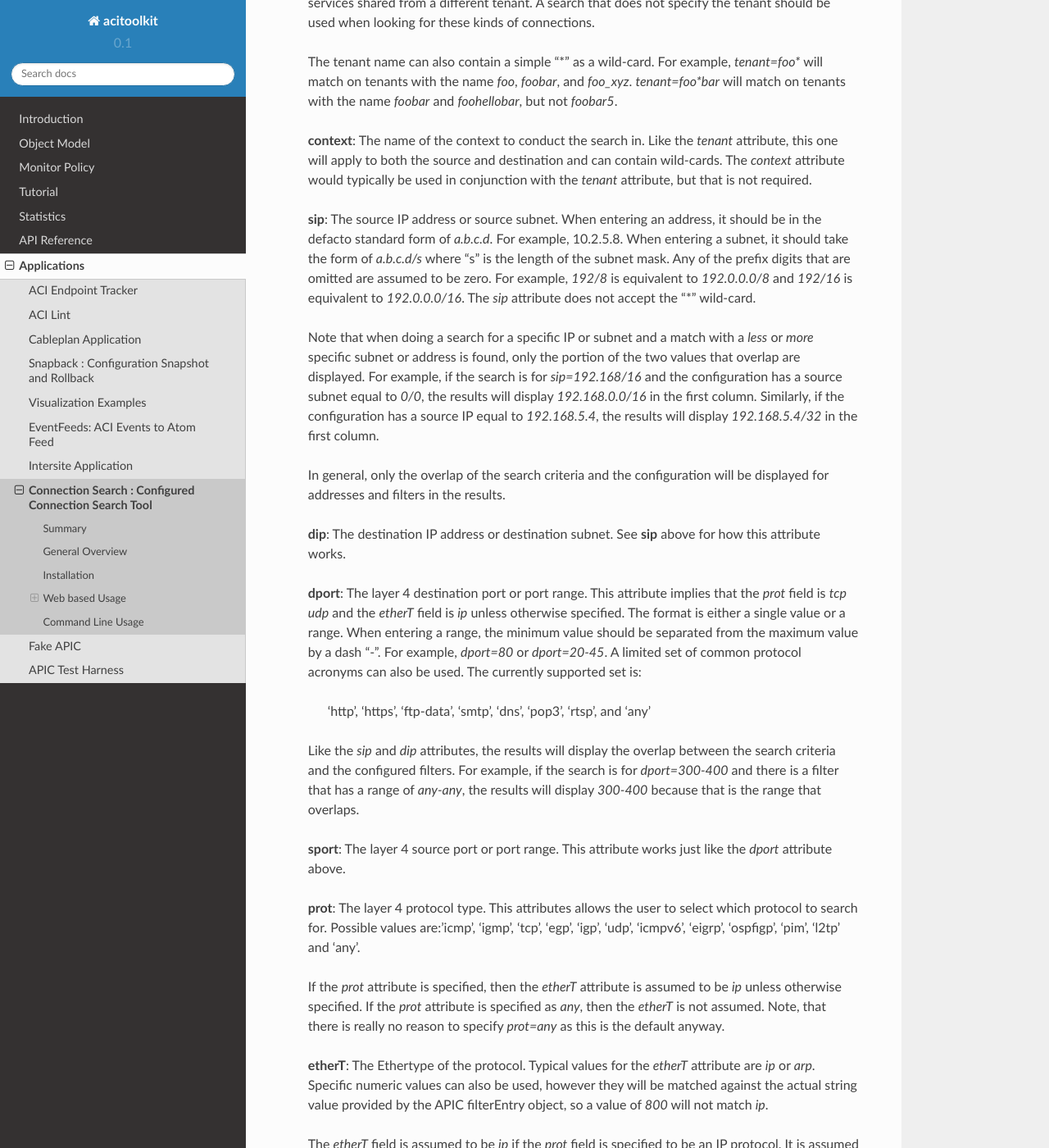
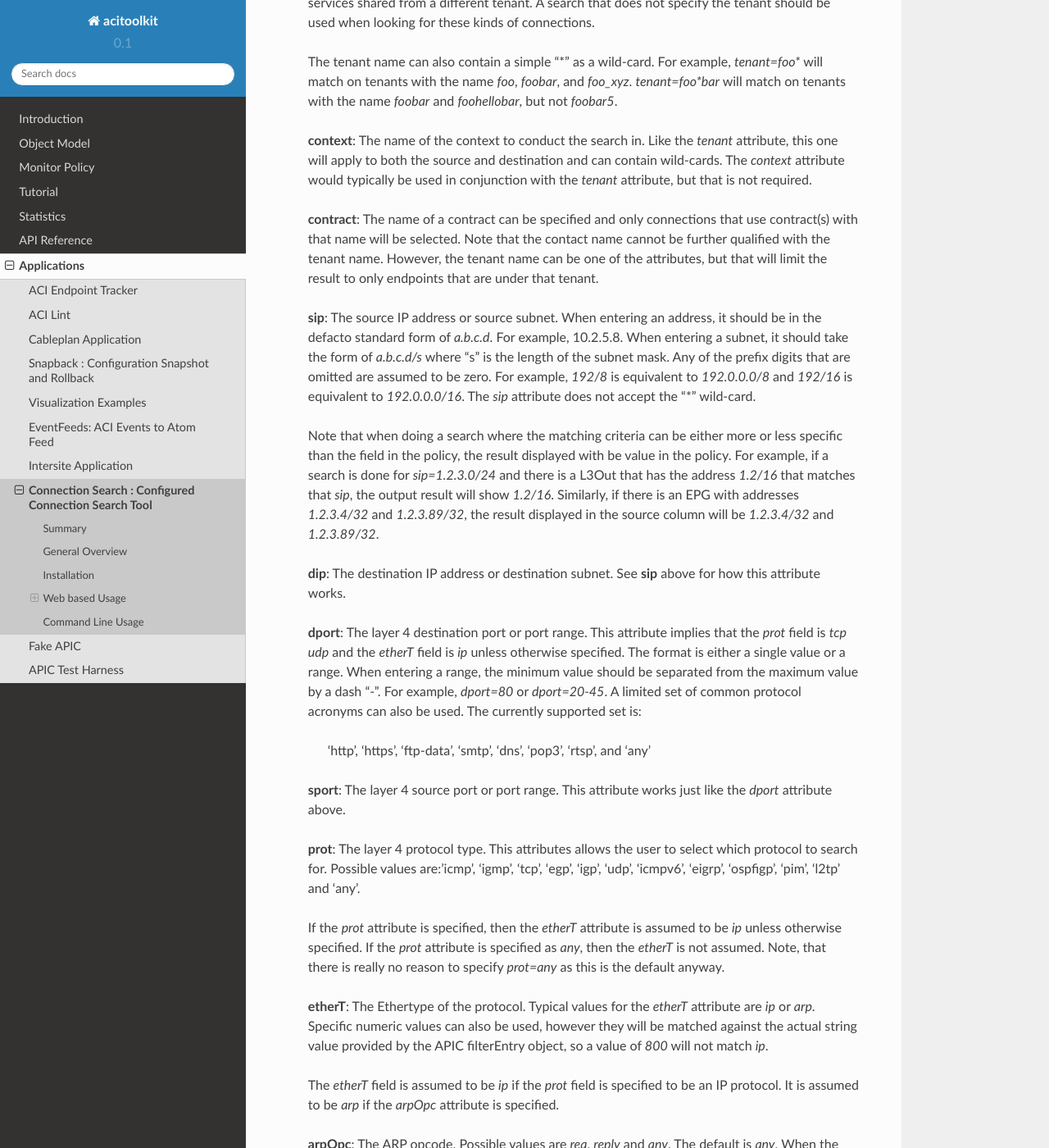
Before and after one commit to datacenter/acitoolkit, a Sphinx documentation site: the page built from docs/source/connectionsearch.rst, in a window 1280 px wide and 1400 px high, scrolled down 3798 px. Shown: the whole window at 82% size. Built offline with Sphinx 7.4.7 and the Read the Docs theme 2.0.0, drawn with Linux system fonts in a browser that asks for light colours; some of the changed text lies outside the part shown.

Commit message:
Updated docs to reflect contract search and reports now give full results, not just overlap.

```diff
--- a/docs/source/connectionsearch.rst
+++ b/docs/source/connectionsearch.rst
@@ -138,20 +138,22 @@ The Attributes are as follows:
     attribute would typically be used in conjunction with the *tenant* attribute, but that is not
     required.
 
+    **contract**: The name of a contract can be specified and only connections that use contract(s) with that
+    name will be selected.  Note that the contact name cannot be further qualified with the tenant name.  However,
+    the tenant name can be one of the attributes, but that will limit the result to only endpoints that are
+    under that tenant.
+
     **sip**: The source IP address or source subnet.  When entering an address, it should be in the defacto
     standard form of *a.b.c.d*.  For example, 10.2.5.8.  When entering a subnet, it should take the form
     of *a.b.c.d/s* where "s" is the length of the subnet mask.  Any of the prefix digits that are omitted are
     assumed to be zero.  For example, *192/8* is equivalent to *192.0.0.0/8* and *192/16* is equivalent to
     *192.0.0.0/16*.  The *sip* attribute does not accept the "*" wild-card.
 
-    Note that when doing a search for a specific IP or subnet and a match with a *less* or *more* specific subnet
-    or address is found, only the portion of the two values that overlap are displayed. For example, if the search
-    is for *sip=192.168/16* and the configuration has a source subnet equal to *0/0*, the results will display
-    *192.168.0.0/16* in the first column.  Similarly, if the configuration has a source IP equal to *192.168.5.4*,
-    the results will display *192.168.5.4/32* in the first column.
-
-    In general, only the overlap of the search criteria and the configuration will be displayed for addresses and
-    filters in the results.
+    Note that when doing a search where the matching criteria can be either more or less specific than the
+    field in the policy, the result displayed with be value in the policy.  For example, if a search is done for
+    *sip=1.2.3.0/24* and there is a L3Out that has the address *1.2/16* that matches that *sip*, the output
+    result will show *1.2/16*.  Similarly, if there is an EPG with addresses *1.2.3.4/32* and *1.2.3.89/32*,
+    the result displayed in the source column will be *1.2.3.4/32* and *1.2.3.89/32*.
 
     **dip**: The destination IP address or destination subnet.  See **sip** above for how this attribute works.
 
@@ -161,10 +163,6 @@ The Attributes are as follows:
     *dport=80* or *dport=20-45*.  A limited set of common protocol acronyms can also be used.  The currently
     supported set is:
             'http', 'https', 'ftp-data', 'smtp', 'dns', 'pop3', 'rtsp', and 'any'
-
-    Like the *sip* and *dip* attributes, the results will display the overlap between the search criteria and the
-    configured filters.  For example, if the search is for *dport=300-400* and there is a filter that has a range of
-    *any-any*, the results will display *300-400* because that is the range that overlaps.
 
     **sport**: The layer 4 source port or port range.  This attribute works just like the *dport* attribute above.
 
@@ -195,8 +193,7 @@ The Attributes are as follows:
     FilterEntry object.  If *tcpRules* are specified, then the *prot* attribute is assumed to be *tcp*.
 
 When the search results are displayed, placing the cursor over a table cell will cause a fully qualified name of the
-EPG or OutsideEPG to be displayed.  If the cursor is placed over the filters, the name of the contract will be
-displayed.
+EPG or OutsideEPG to be displayed and the contract.
 
 For communication within an EPG, i.e. between two end-points that are in the same EPG, Connection Search will create an
 "implied" contract that is both provided and consumed by that EPG.  The filter in that contract will allow all
@@ -216,8 +213,9 @@ Find all the connections whose source IP address is in the subnet "192.0.0.0/8".
 Here we see how the search is contructed, ``sip=192/8``.  This tells the application to find all connections whose
 source IP address has the first 8-bits equal to "192".
 
-The results show two connections.  The first is from the entire subnet that was searched for going to the default route
-of 0/0.  This connection is for all TCP traffice.  The filter says ``ip tcp any-any any-any`` which should be
+The results show three connections.  The first shows traffic from ``0.0.0.0/0`` to ``0.0.0.0/0``.  This shows that all
+traffic from the ``mgmt`` tenant can be switched to ``Tenant1`` ``L3Out-FW-outside`` as long as it is ``TCP`` traffic.
+It has a filter of ``ip tcp any-any any-any both`` which should be
 interpreted as:
 
 * EtherType = IP
@@ -226,31 +224,24 @@ interpreted as:
 * L4 destination port maximum = any
 * L4 source port minimum = any
 * L4 source port maximum = any
+* Direction with respect to destination = both
 
-The second connection indicates the same subnet going to the host address ``192.168.1.133/32``.  Here there are 4
-filters.  The first says all ``icmp`` traffic is allowed.  The next two show destination ports ``80`` and ``443``
-are allowed which corresponds to "http" and "https" traffic respectively.  The last filter shows that all
-``arp`` traffic is allowed, i.e. both requests and responses.
+The following two rows show connections from ``Tenant1`` to ``Tenant1``, i.e. they correspond to different traffic
+than the first row.
 
 Note that there were additional results that are not shown in the above image.
 
 Example 2
 ^^^^^^^^^
 This next example shows a search looking for traffic in a tenant named "Tenant1", whose destination is to anything
-in the ``192.168.0.0/16`` subnet on any layer 4 destination port number in the range of ``100`` to ``500``.
+in the ``192.168.0.0/16`` subnet on any layer 4 destination port number in the range of ``80`` to ``500``.
 
 .. image:: connection-search-example2.png
 
-The results show 4 connection groups.  The first one is from a host IP of ``0.0.0.0/32``.  This looks funny and is
-probably a configuration error in the APIC.  The destination here is ``192.168.0.0/16`` and the filter is for any
-TCP traffic that has a destination port in the range of ``100`` to ``500``.  Here the results are showing just the
-overlap of the destination address range.   The full range of addressed configured in the APIC is ``0/0``, but the
-search criteria indicates that the user was looking for the specific range of ``192.168/16``, so that is the only
-range shown in the result.
-
-In a similar fashion, the filter shows that TCP ports ``100`` to ``500`` are allowed.  The actual filter in the APIC
-is for ``any-any``, but the result only shows the overlapping ports because that is what the query was for.
-
+The results show 3 connection groups.  The first one is from a host IP of ``0.0.0.0/32``.  This looks funny and is
+probably a configuration error in the APIC.  The destination here is ``0.0.0.0/0`` and the filter is for any
+TCP traffic. ``0.0.0.0/0`` in the destination column covers the search criteria of ``dip=192.168.0.0/16``,
+and the filter of any-any for the destination port range covers the search criteria of ``dport=80-500``.
 
 Example 3
 ^^^^^^^^^
@@ -261,10 +252,9 @@ can send traffic to.
 
 Here there are two results.  The first shows that this host can send traffic to default route of ``0/0`` for any TCP
 traffic.  The second row shows that this host can communicate with itself using any protocol.  This second one
-has a fully open filter of ``any any any-any any-any``.  When we place the cursor over this filter we can see that
+has a fully open filter of ``any any any-any any-any both``.  When we place the cursor over this row we can see that
 this was an "implied" filter.  The implied filter is created by the connection search tool to show that end-points
-within an EPG can communicate with each other without any constraint.  In this particular case, it shows that end-points
-can send traffic to themselves.
+within an EPG can communicate with each other without any constraint.
 
 
 About
```
Also changed, not shown: docs/source/connection-search-example1.png, docs/source/connection-search-example2.png, docs/source/connection-search-example3.png.
